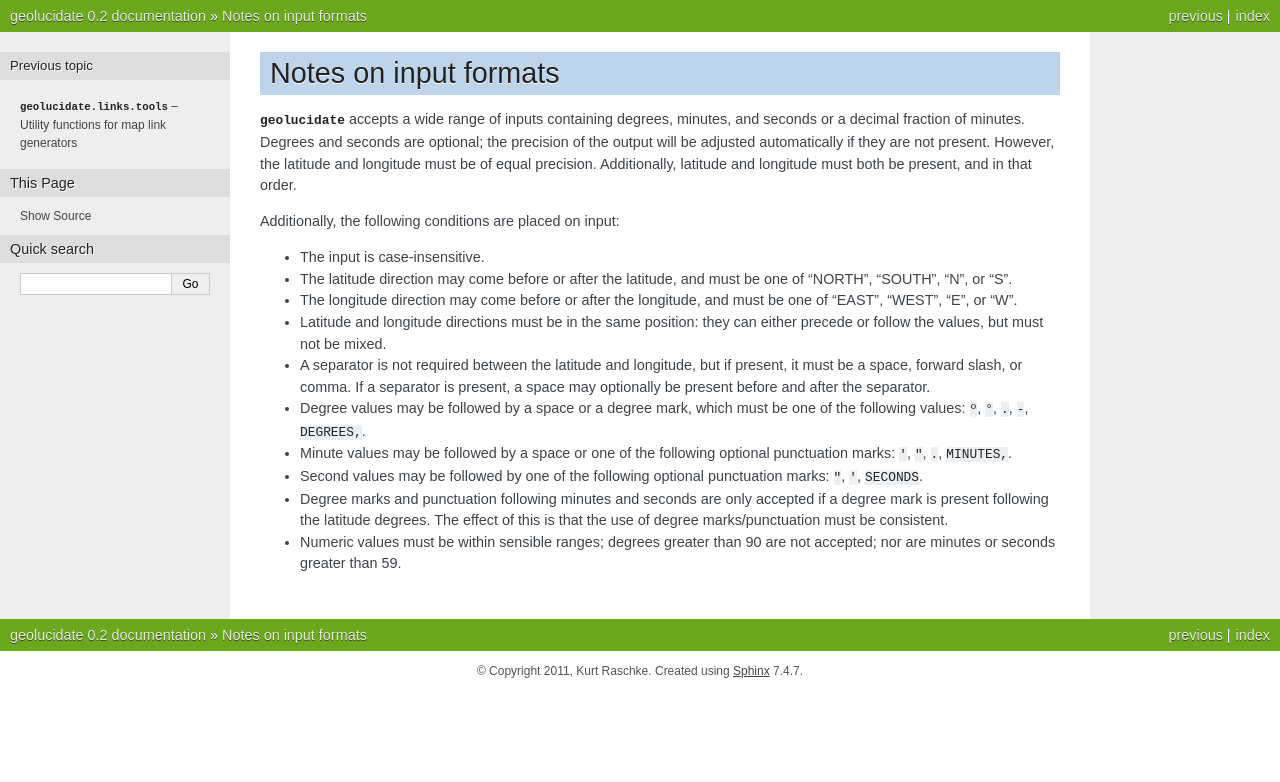
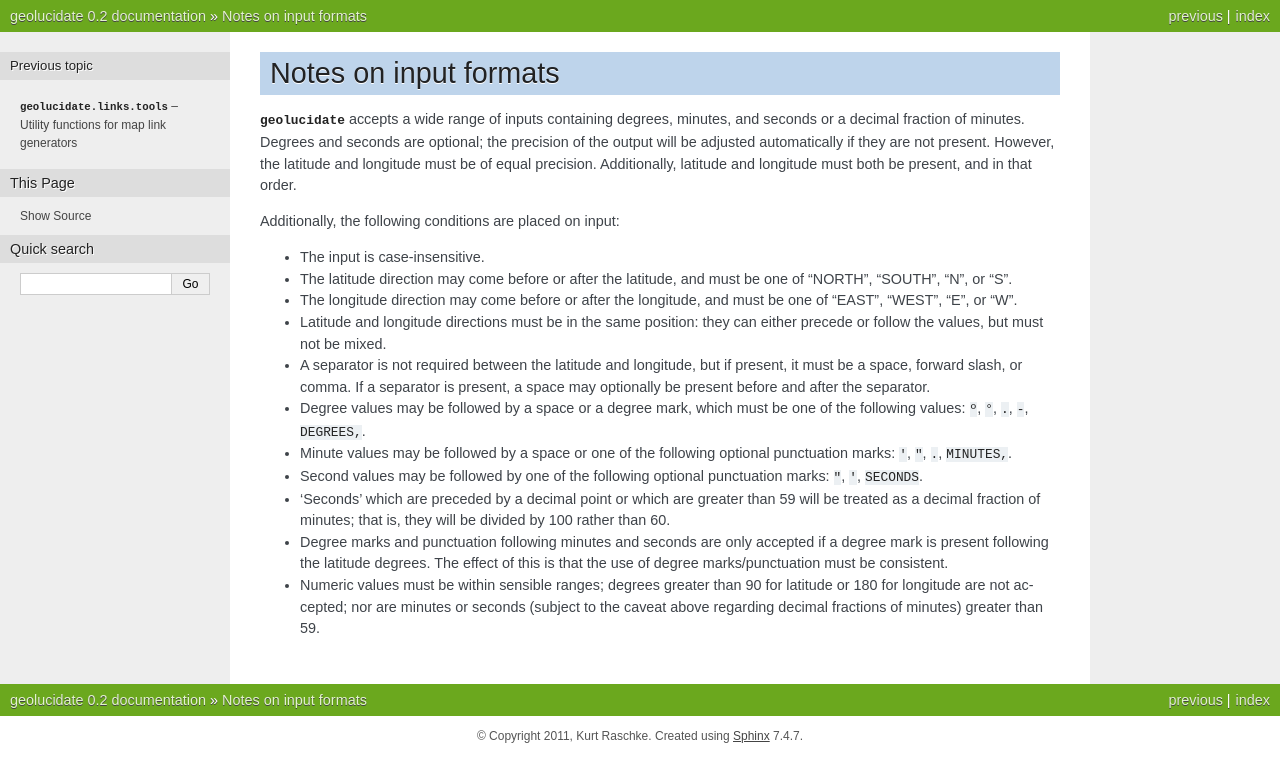
Before and after one commit to kurtraschke/geolucidate, a Sphinx documentation site: the page built from docs/source/input.rst, in a window 1280 px wide. Shown: the top 782 px of the page. Built offline with Sphinx 7.4.7, drawn with Linux system fonts in a browser that asks for light colours.

Commit message:
Update documentation to address changes from previous commit.

```diff
--- a/docs/source/input.rst
+++ b/docs/source/input.rst
@@ -38,10 +38,16 @@ Additionally, the following conditions are placed on input:
   punctuation marks:
   ``"``, ``'``, ``SECONDS``.
 
+* 'Seconds' which are preceded by a decimal point or which are greater
+  than 59 will be treated as a decimal fraction of minutes; that is,
+  they will be divided by 100 rather than 60.
+
 * Degree marks and punctuation following minutes and seconds are only
   accepted if a degree mark is present following the latitude
   degrees.  The effect of this is that the use of degree
   marks/punctuation must be consistent.
 
 * Numeric values must be within sensible ranges; degrees greater than
-  90 are not accepted; nor are minutes or seconds greater than 59.
+  90 for latitude or 180 for longitude are not accepted; nor are minutes
+  or seconds (subject to the caveat above regarding decimal fractions of
+  minutes) greater than 59.
```
Also changed, not shown: 1 other file.
